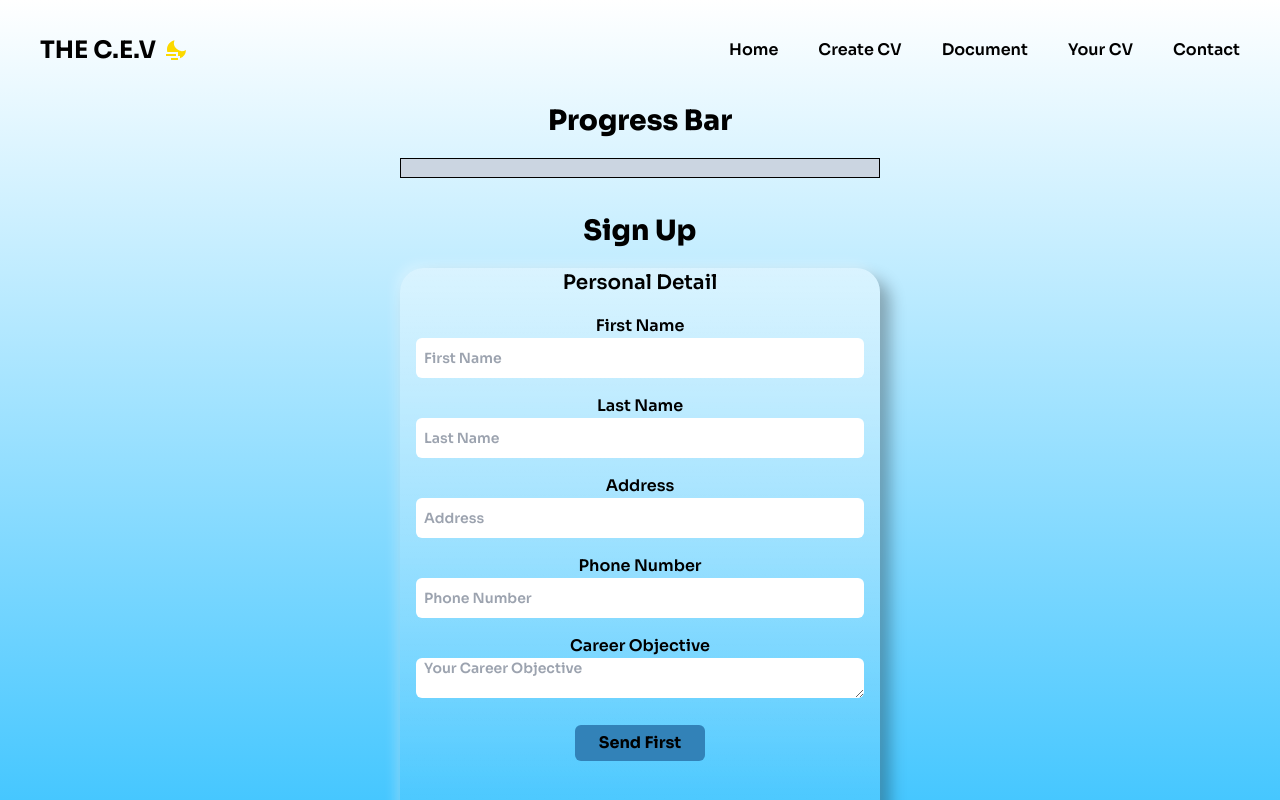
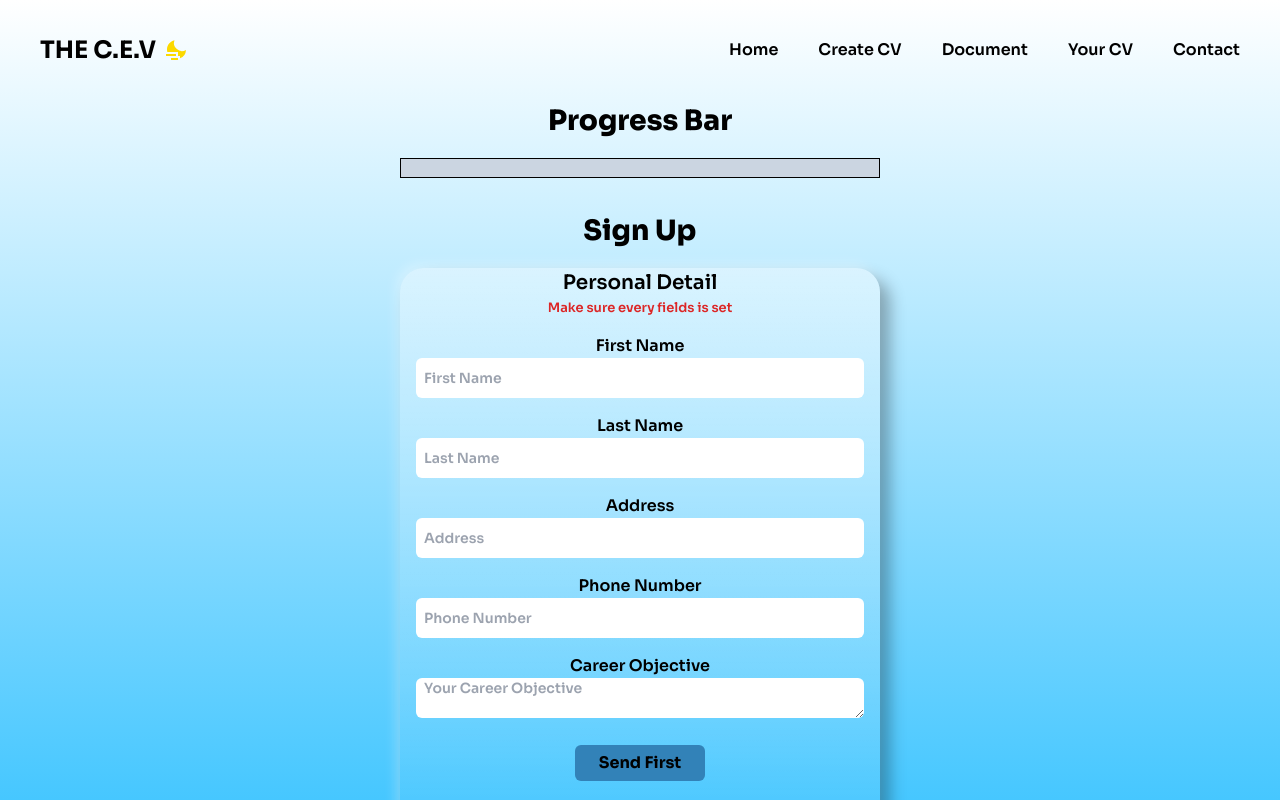
Before and after one commit to tmhuyy/react-cv, a React (Create React App) app in the folder frontend/: page /create in a window 1280 px wide. Built offline with nearby package versions, Linux system fonts and the light colour scheme; no server answers; the HTML template or start-up script is replaced by a standard one.

Commit message:
quick update UI when user click send first

```diff
--- a/frontend/src/components/CreateCv/CreateCv.jsx
+++ b/frontend/src/components/CreateCv/CreateCv.jsx
@@ -9,7 +9,7 @@ import axios from "axios";
 const CreateCv = () => {
     const [page, setPage] = useState(0);
     const [isFinish, setIsFinish] = useState(false);
-    const [isValid, setIsValid] = useState();
+    const [isValid, setIsValid] = useState(false);
     const formTitles = ["Personal Detail", "Education", "Project", "Skill", "Link"];
 
     const [user, setUser] = useState({});
@@ -88,7 +88,7 @@ const CreateCv = () => {
             <section className="bg-gradient-to-b shadow-md from-white/40 rounded-[24px] to-transparent text-center md:w-[40%] md:m-auto">
                 <div className="mb-4">
                     <h1 className="md:text-[20px]">{formTitles[page]}</h1>
-                    { isValid === false && <h2 className="text-13 text-red-600">Make sure every fields is set</h2>}
+                    { isValid === false ? <h2 className="text-13 text-red-600">Make sure every fields is set</h2> : <h2 className="text-13 text-green-600">All fields is set</h2>}
                 </div>
                 <div className="body">{ pageDisplay()}</div>
                 <button className="button disabled:opacity-50 mr-4" onClick={prevHandler} disabled={page === 0 }>Prev</button>
--- a/frontend/src/components/Forms/User/User.jsx
+++ b/frontend/src/components/Forms/User/User.jsx
@@ -1,8 +1,9 @@
 import { useFormik } from "formik";
+import { useState } from "react";
+import {BsFillCheckCircleFill} from "react-icons/bs"
 import * as Yup from "yup";
 const User = (props) => {
     const { onUserData, onValid } = props;
-
     const formik = useFormik({
         initialValues: {
             firstName: "",
@@ -21,17 +22,18 @@ const User = (props) => {
         onSubmit: (values) => {
             onValid(true);
             onUserData(values);
-        }
+        },
     });
     return (
         <>
-            <form className="mx-4" onSubmit={ formik.handleSubmit }>
+            <form className={`mx-4`} onSubmit={ formik.handleSubmit }>
                 <div className="mb-4">
-                    <label htmlFor="firstName" className="cursor-pointer">First Name</label>
+                    <label htmlFor="firstName" className={`cursor-pointer`}>First Name</label>
                     <input type="text" name="firstName" id="firstName" className="input"
                         value={formik.values.firstName} placeholder="First Name"
                         onChange={formik.handleChange} />
                     <p className="errorMsg">{ formik.errors.firstName }</p>
+
                 </div>
                 <div className="mb-4">
                     <label htmlFor="lastName" className="cursor-pointer">Last Name</label>
@@ -63,7 +65,7 @@ const User = (props) => {
                         onChange={formik.handleChange} ></textarea>
                     <p className="errorMsg">{ formik.errors.careerObjective }</p>
                 </div>
-                <button type="submit" className="button mb-4">Send First</button>
+                <button type="submit" className={`button mb-4`}>Send First</button>
             </form>
         </>
 
--- a/frontend/src/index.css
+++ b/frontend/src/index.css
@@ -18,4 +18,7 @@
     .errorMsg {
         @apply text-13 text-red-500 dark:text-red-400
     }
+    .successMsg {
+        @apply text-13 text-green-500 dark:text-green-400
+    }
 }
```
